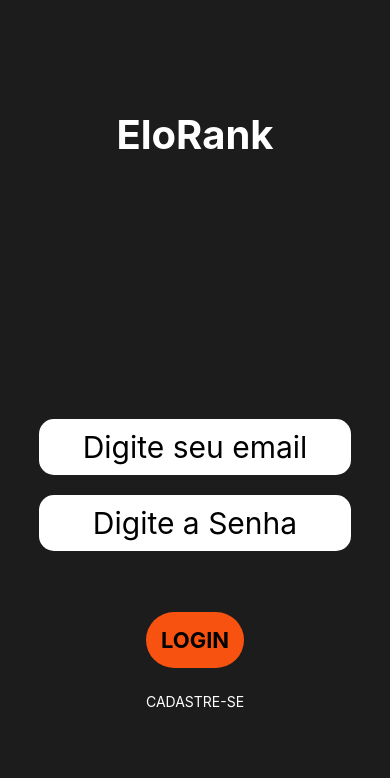
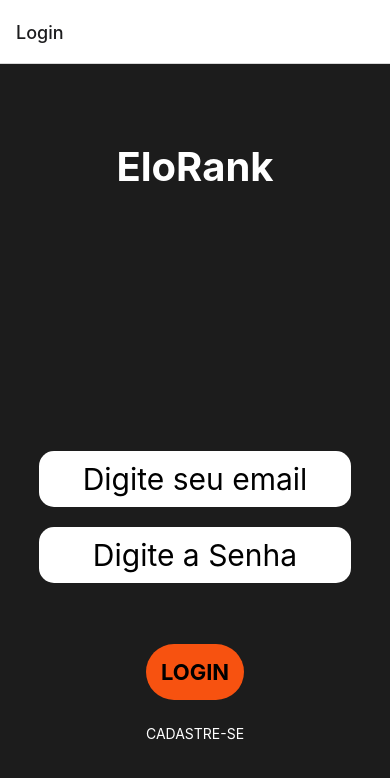
Before and after one commit to nipem-londrina/pi-5, a React Native app: screen /Login in a window 390 px wide. Shown: the top 778 px of the page. Built offline with nearby package versions, Linux system fonts and the light colour scheme.

Commit message:
Protótipo de navegação de telas

```diff
--- a/App.js
+++ b/App.js
@@ -1,2 +1,18 @@
-import App from './src/pages/Login/index'
-export default App;
+import { NavigationContainer } from '@react-navigation/native';
+import { createStackNavigator } from '@react-navigation/stack';
+
+import Login from './src/pages/Login/index'
+import Perfil from './src/pages/Perfil/index'
+
+const Stack = createStackNavigator();
+
+export default function App() {
+  return (
+    <NavigationContainer>
+      <Stack.Navigator>
+        <Stack.Screen name="Login" component={Login} />
+        <Stack.Screen name="Perfil" component={Perfil} />
+      </Stack.Navigator>
+    </NavigationContainer>
+  );
+}
--- a/package.json
+++ b/package.json
@@ -9,6 +9,8 @@
     "web": "expo start --web"
   },
   "dependencies": {
+    "@react-navigation/native": "^6.1.7",
+    "@react-navigation/stack": "^6.3.17",
     "base-64": "^1.0.0",
     "expo": "~48.0.18",
     "expo-status-bar": "~1.4.4",
--- a/src/pages/Login/index.js
+++ b/src/pages/Login/index.js
@@ -3,7 +3,7 @@ import React, { useEffect, useState } from 'react';
 import { ActivityIndicator, FlatList, StyleSheet, Text, TextInput, TouchableOpacity, TouchableOpacityBase, View } from 'react-native';
 
 
-const App = () => {
+export default function Login({ navigation }) {
 
   const [val, setVal] = useState(0);
   const [email, setEmail] = useState('');
@@ -33,7 +33,10 @@ const App = () => {
       <Text>{'\n\n\n'}</Text>
 
       <TouchableOpacity>
-        <Text style={styles.botao}>LOGIN</Text>
+        <Text
+          style={styles.botao}
+          onPress={() => navigation.navigate('Perfil')}
+        >LOGIN</Text>
       </TouchableOpacity>
 
       <TouchableOpacity>
@@ -94,5 +97,3 @@ const styles = StyleSheet.create({
   }
 
 });
-
-export default App;
--- a/src/pages/Perfil/index.js
+++ b/src/pages/Perfil/index.js
@@ -13,7 +13,7 @@ import { SERVER_ADDRESS } from '@env';
 
 
 
-export default function App() {
+export default function Perfil() {
    // informações que o usuário oferece
    const username = "erich@email.com"
    const password = "coisa"
```
Also changed, not shown: 1 other file (tests, documents, lock files or other folders).
